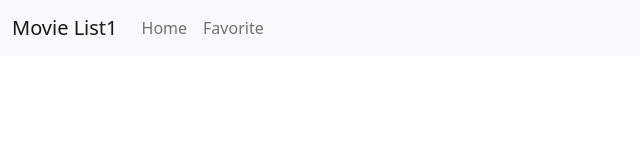
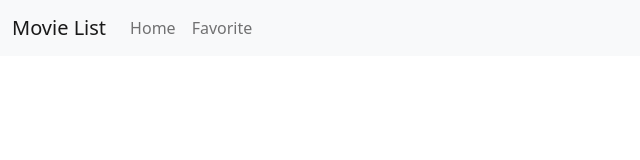
Before and after one commit to kevinsam214/movie-list, a plain HTML site: page favorite.html in a window 1280 px wide. Shown: the full height of the page, 0-640 px from the left. Drawn offline with nearby package versions, Linux system fonts and the light colour scheme.

Commit message:
Change Navbar name again

```diff
--- a/favorite.html
+++ b/favorite.html
@@ -13,7 +13,7 @@
   <!-- Navbar -->
   <nav class="navbar navbar-expand-lg navbar-light bg-light">
     <div class="container-fluid">
-      <a class="navbar-brand" href="#">Movie List1</a>
+      <a class="navbar-brand" href="#">Movie List</a>
       <button class="navbar-toggler" type="button" data-bs-toggle="collapse" data-bs-target="#navbarSupportedContent"
         aria-controls="navbarSupportedContent" aria-expanded="false" aria-label="Toggle navigation">
         <span class="navbar-toggler-icon"></span>
```
